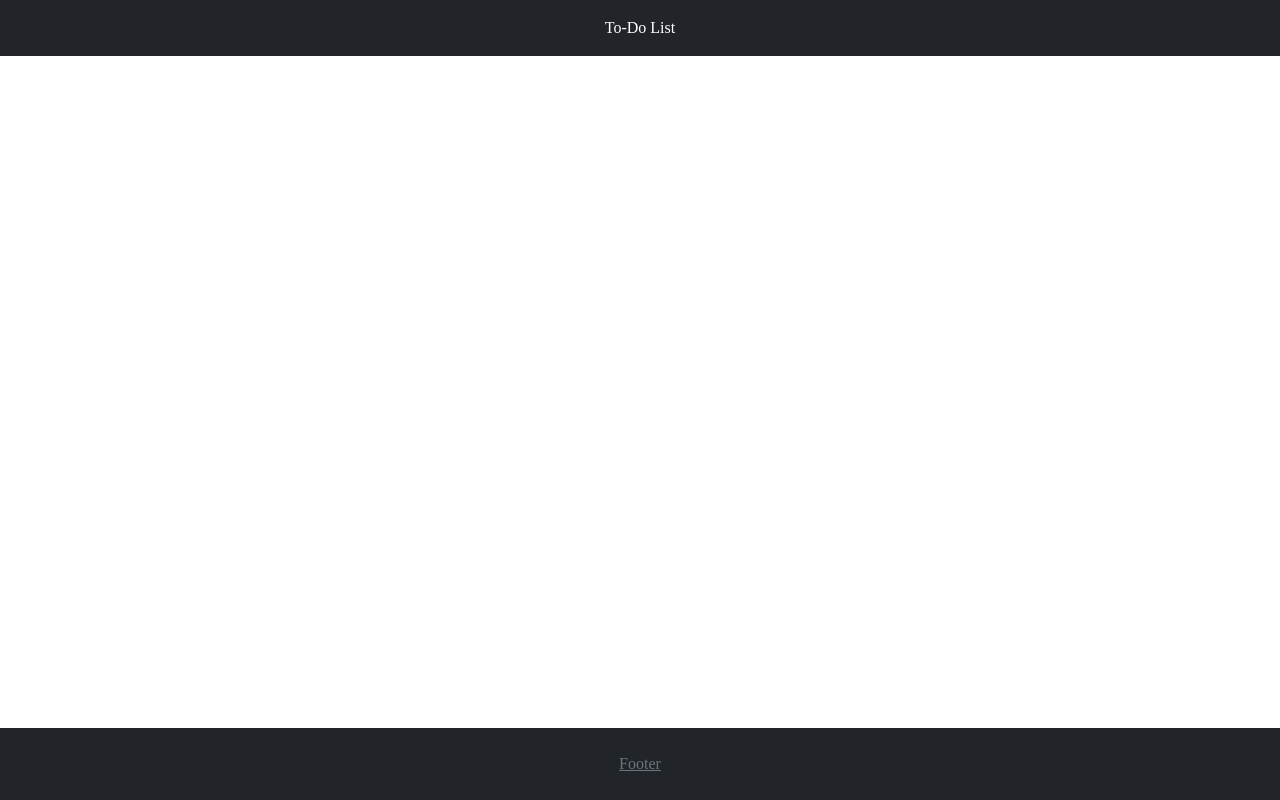
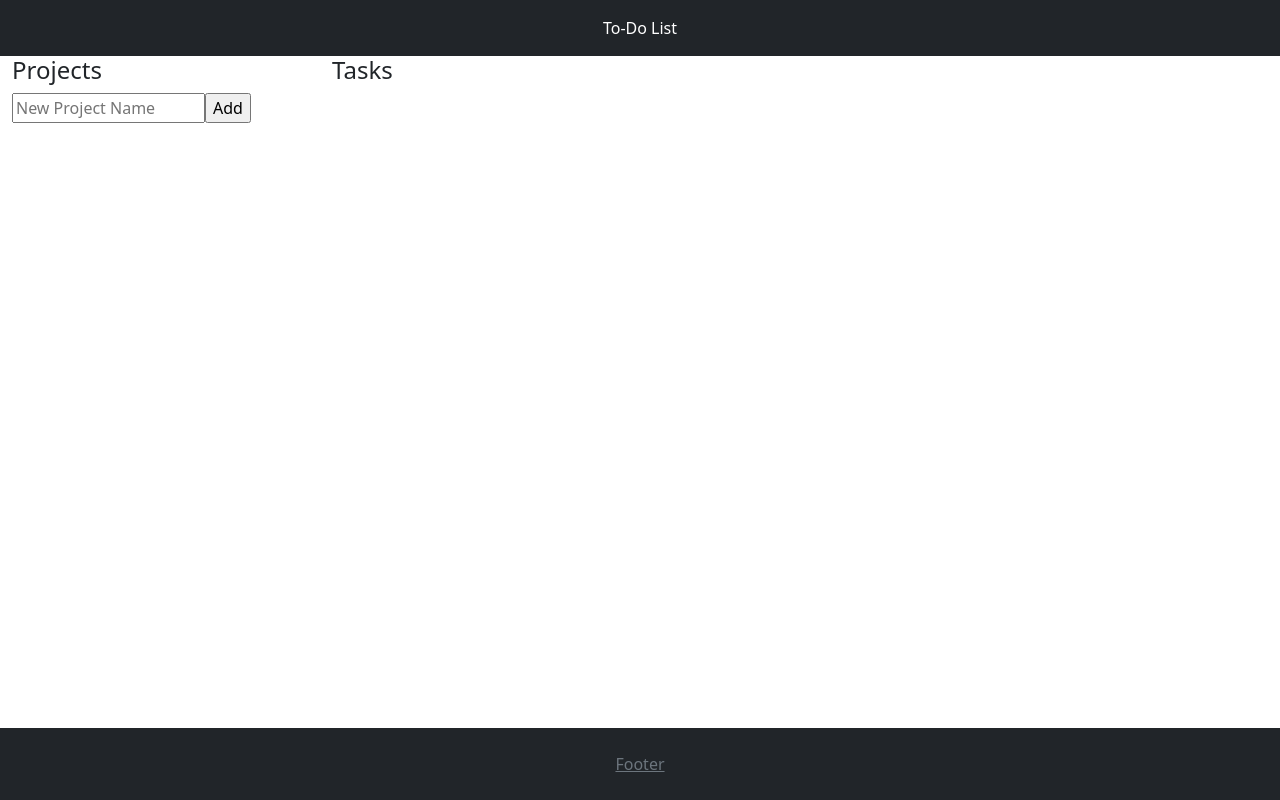
Before and after one commit to carloso0114/todo-list-js, a website built with webpack: page dist/index.html in a window 1280 px wide. Built offline with nearby package versions, Linux system fonts and the light colour scheme; files whose address does not match are found by name.

Commit message:
Create sidebar HTML structure

```diff
--- /dev/null
+++ b/src/htmlstructure.js
@@ -0,0 +1,11 @@
+const pagebody = (() => {
+    const contentContainer = document.querySelector('content');
+
+
+
+
+
+
+  })();
+
+  export default pagebody;
--- a/src/index.js
+++ b/src/index.js
@@ -1 +1,2 @@
 import pageLoad from './pageload';
+import pageBody from './htmlstructure';
--- a/src/pageload.js
+++ b/src/pageload.js
@@ -14,8 +14,9 @@ const pageLoad = (() => {
     </div>
     </nav>
     `;
-    const main = document.createElement('div');
+    const main = document.createElement('main');
     main.setAttribute('id', 'content');
+    main.classList.add('container-fluid')
 
     const footer = document.createElement('footer');
 
@@ -28,6 +29,49 @@ const pageLoad = (() => {
     contentContainer.append(header);
     contentContainer.append(main);
     contentContainer.append(footer);
+
+    /* Create sidebar*/
+    const newdivSelector = document.querySelector('main');
+    const createDiv = document.createElement('div');
+    createDiv.setAttribute('id','sidebar')
+    createDiv.classList.add('row','content')
+    newdivSelector.append(createDiv);
+    const sidebarSelector = document.querySelector('#sidebar');
+    const createDiv2 = document.createElement('div');
+    createDiv2.classList.add('col-sm-3','sidenav')
+    sidebarSelector.append(createDiv2);
+    const createDiv3 = document.createElement('div');
+    createDiv3.classList.add('col-sm-9','task');
+    sidebarSelector.append(createDiv3);
+
+    /* Create content inside sideBar*/
+    const sidenavSelector = document.querySelector('.sidenav');
+    const createTitle = document.createElement('h4');
+    createTitle.innerText = 'Projects';
+    sidenavSelector.append(createTitle);
+
+    /* Create form */
+    const createForm = document.createElement('form')
+    sidenavSelector.append(createForm)
+
+    const formSelector = document.querySelector('form')
+    const createInputProjectName = document.createElement('input')
+    createInputProjectName.setAttribute('type', 'text')
+    createInputProjectName.setAttribute('id', 'projectName')
+    createInputProjectName.setAttribute('placeholder', 'New Project Name')
+    createInputProjectName.setAttribute('size', '15');
+    formSelector.append(createInputProjectName)
+    const submitProjectButton = document.createElement('input')
+    submitProjectButton.setAttribute('type', 'submit')
+    submitProjectButton.setAttribute('value', 'Add')
+    formSelector.appendChild(submitProjectButton)
+
+    /* Create Todo list */
+    const taskSelector = document.querySelector('.task')
+    const createTitle2 = document.createElement('h4');
+    createTitle2.innerText = 'Tasks';
+    taskSelector.append(createTitle2);
+
   })();
 
   export default pageLoad;
```
Also changed, not shown: dist/index.html, dist/main.js, dist/styles.css.
